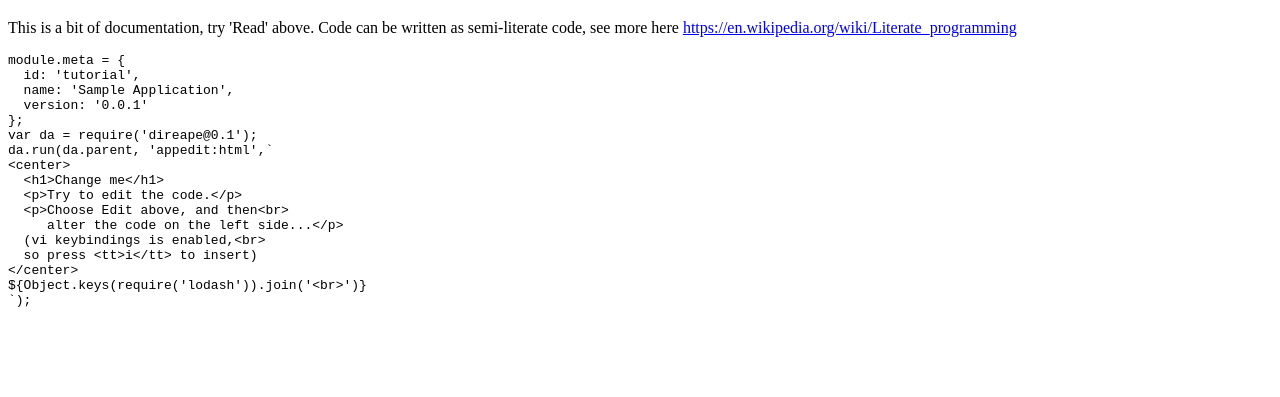
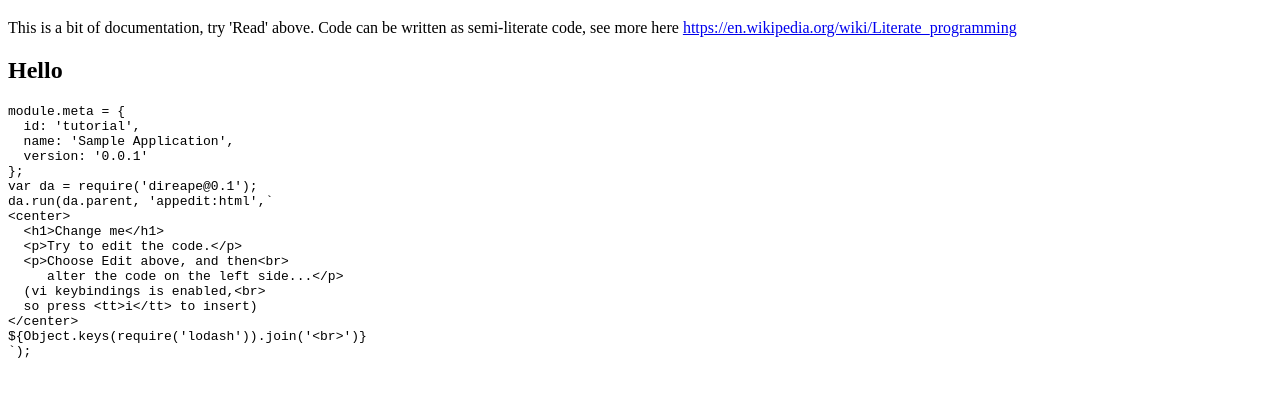
Before and after one commit to KodeKunstner/tutorial, a plain HTML site: page index.html in a window 1280 px wide. Shown: the part 381-778 px from the top of the page. Drawn offline with Linux system fonts and the light colour scheme; a script that the page names is missing.

Commit message:
Commit index.html via https://appedit.solsort.com/?Edit/js/gh/KodeKunstner/tutorial.

```diff
--- a/index.html
+++ b/index.html
@@ -17,6 +17,7 @@
 <a href="https://codeclimate.com/github/KodeKunstner/tutorial"><img src="https://img.shields.io/codeclimate/github/KodeKunstner/tutorial.svg" alt="codeclimate" /></a></p>
 <h1 id="helloworldthisisatest">Hello world, this is a test</h1>
 <p>This is a bit of documentation, try 'Read' above. Code can be written as semi-literate code, see more here <a href="https://en.wikipedia.org/wiki/Literate_programming">https://en.wikipedia.org/wiki/Literate_programming</a></p>
+<h2 id="hello">Hello</h2>
 <pre><code>module.meta = {
   id: 'tutorial',
   name: 'Sample Application',
```
